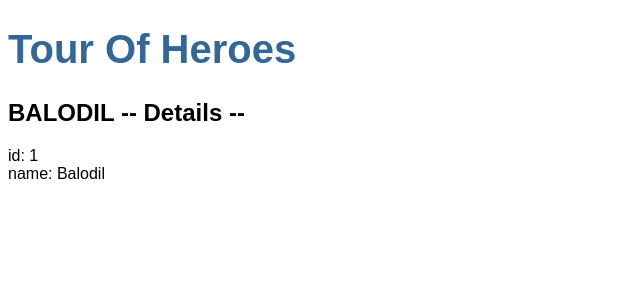
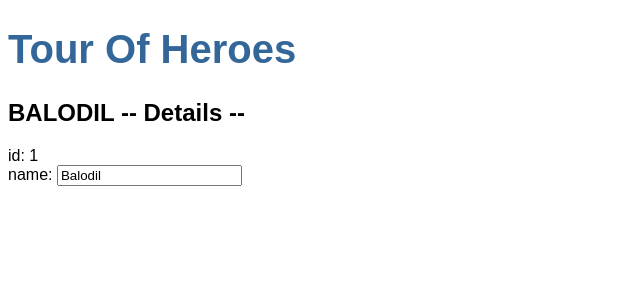
Before and after one commit to PizzaRalf/tour-of-heroes, an Angular app: page / in a window 1280 px wide. Shown: the top 300 px of the page, without its empty margins (0-640 px from the left). Built offline with nearby package versions, Linux system fonts and the light colour scheme.

Commit message:
implemented hero component with bidirectional property binding

```diff
--- a/src/app/app.module.ts
+++ b/src/app/app.module.ts
@@ -1,8 +1,9 @@
 import { BrowserModule } from '@angular/platform-browser';
 import { NgModule } from '@angular/core';
+import { FormsModule } from '@angular/forms'; // for NgModel
 
 import { AppComponent } from './app.component';
-import { HeroesComponent } from './heroes/heroes.component';
+import { HeroesComponent } from './heroes/heroes.component'; // automatically declared with generating the Component (ng generate component)
 
 @NgModule({
   declarations: [
@@ -10,7 +11,8 @@
     HeroesComponent
   ],
   imports: [
-    BrowserModule
+    BrowserModule,
+    FormsModule // has to be inserted manually after import statement
   ],
   providers: [],
   bootstrap: [AppComponent]
--- a/src/app/heroes/heroes.component.html
+++ b/src/app/heroes/heroes.component.html
@@ -1,3 +1,9 @@
 <h2>{{hero.name | uppercase}} -- Details --</h2>
 <div><span>id: </span>{{hero.id}}</div>
-<div><span>name: </span>{{hero.name}}</div>
+<div>
+  <label>name:
+    <!-- bidirectional property binding: -->
+    <input [(ngModel)]="hero.name" placeholder="name">
+
+  </label>
+</div>
```
